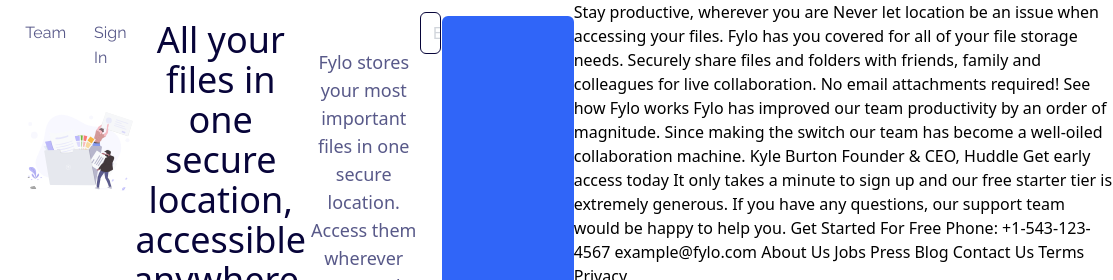
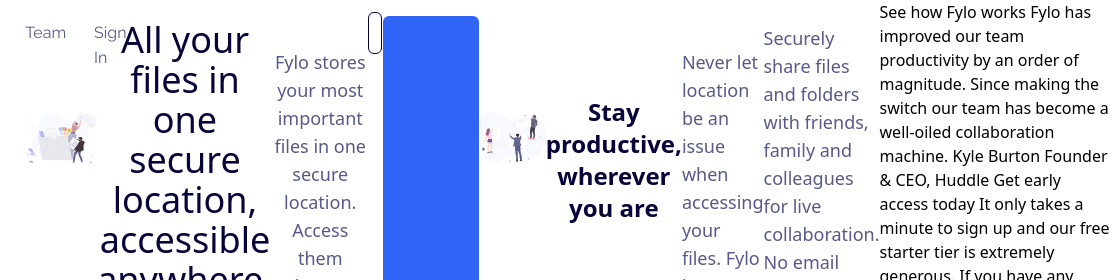
Before and after one commit to jhonalexispb/reto-7, a plain HTML site: page index.html in a window 1280 px wide. Shown: the top 280 px of the page, 167-1280 px from the left. Drawn offline with nearby package versions, Linux system fonts and the light colour scheme.

Commit message:
implementacion estilos para texto

```diff
--- a/index.html
+++ b/index.html
@@ -55,22 +55,33 @@
 </p>
 
 <form class="flex flex-col max-w-full ">
-  <input class="border border-1 border-[#070439]  w-11/12 mx-auto mt-3 pl-3 py-2 rounded-md placeholder-gray-300" placeholder="Enter your email">
+  <input class="border border-1 border-[#070439]  w-11/12 mx-auto mt-3 pl-3 py-2 rounded-md placeholder-gray-300"
+    placeholder="Enter your email">
 </form>
 
-<button class="bg-[#3065F8] w-11/12 mx-auto mt-4 text-white p-3 rounded-md">
+<button class="bg-[#3065F8] w-11/12 mx-auto mt-4 text-white p-3 rounded-md mb-30">
   Get Started
 </button>
 
+<section class="mt-28">
+  <img class="max-w-full" src="/images/illustration-2.svg">
+</section>
+
+<h2 class="text-2xl text-[#070439] text-center flex justify-between w-11/12 mx-auto font-semibold mt-24">
+  Stay productive, wherever you are
+</h2>
+
+<p class="text-lg text-[#585989] text-left flex justify-between w-11/12 mx-auto mt-12">
+  Never let location be an issue when accessing your files. Fylo has you
+  covered for all of your file storage needs.
+</p>
 
 
-Stay productive, wherever you are
+<p class="text-lg text-[#585989] text-left flex justify-between w-11/12 mx-auto my-6">
+  Securely share files and folders with friends, family and colleagues for
+  live collaboration. No email attachments required!
+</p>
 
-Never let location be an issue when accessing your files. Fylo has you
-covered for all of your file storage needs.
-
-Securely share files and folders with friends, family and colleagues for
-live collaboration. No email attachments required!
 
 See how Fylo works
 
```
